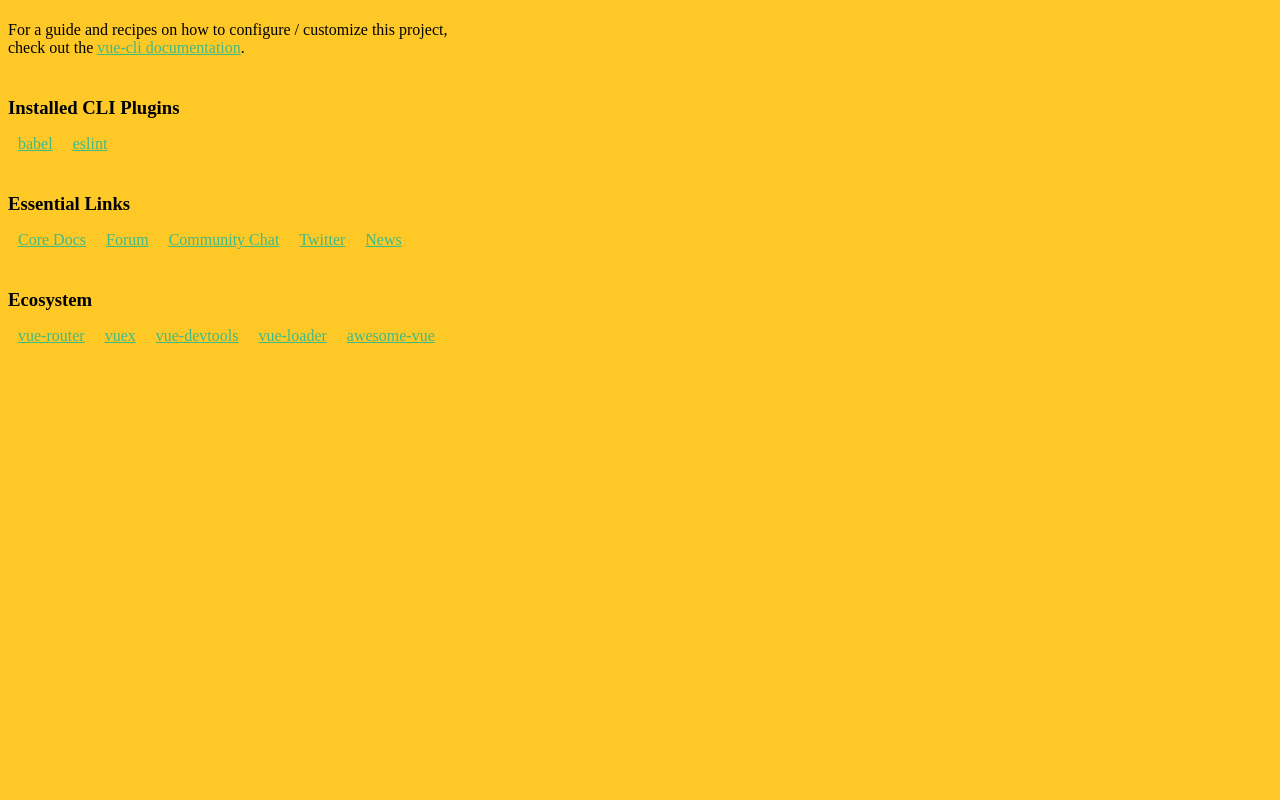
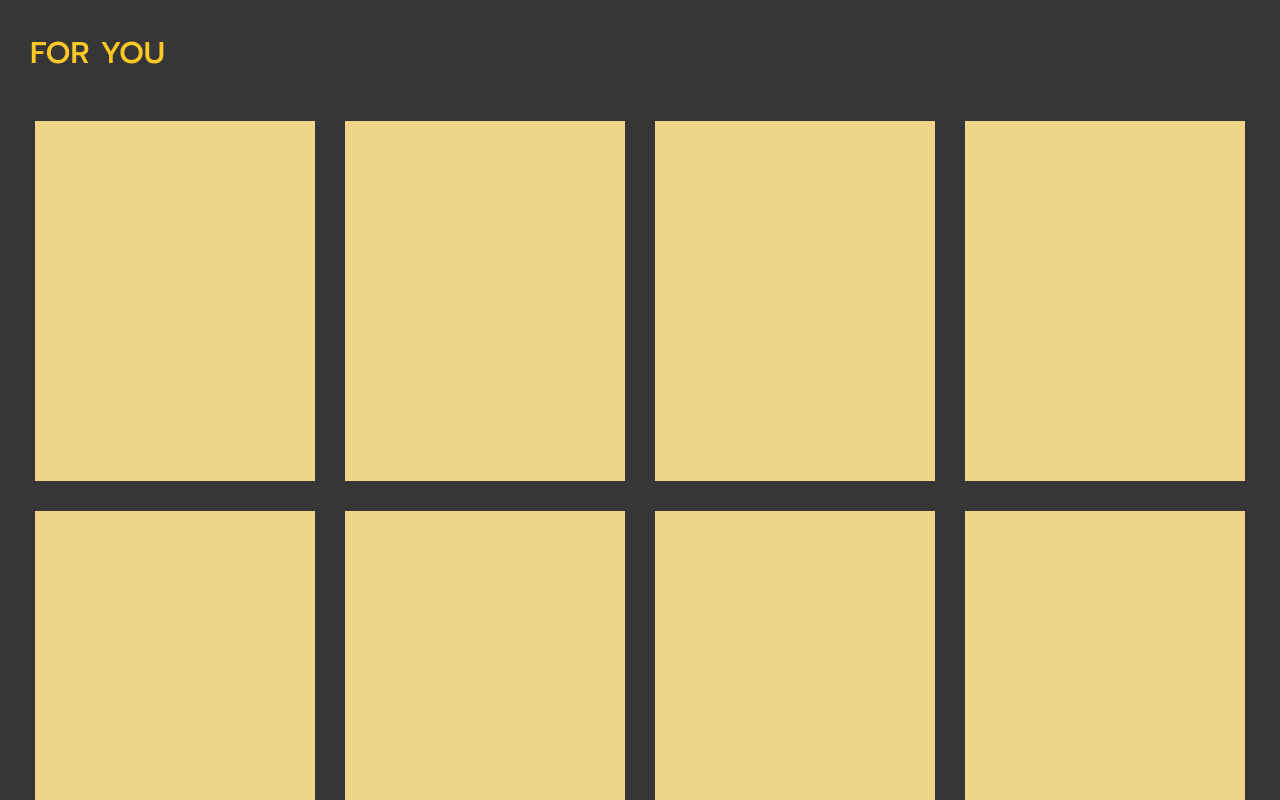
Before and after one commit to witwawit/mhub, a Vue app: page /#/ in a window 1280 px wide. Shown: the top 800 px of the page. Built offline with nearby package versions, Linux system fonts and the light colour scheme; the HTML template or start-up script is replaced by a standard one.

Commit message:
mhub update day1

```diff
--- a/src/assets/scss/main.scss
+++ b/src/assets/scss/main.scss
@@ -1,4 +1,13 @@
 @import "variables";
+@import url("https://fonts.googleapis.com/css2?family=Prompt:wght@200;400;500;600&display=swap");
+*{
+    margin: 0;
+    padding: 0;
+    box-sizing: border-box;
+    text-decoration: none;
+    // text-align: center;
+    font-family: 'prompt';
+}
 body {
     background: $primary-color;
 }
--- a/src/components/Home.vue
+++ b/src/components/Home.vue
@@ -1,18 +1,101 @@
 <template>
+  <div>
+    <!-- foryou -->
+    <section class="foryou">
+      <div class="max-width">
+        <div class="title">
+          <h3>FOR YOU</h3>
+        </div>
 
+        <div class="container">
+          <div class="block1"><a href=""></a></div>
+          <div class="block2"><a href=""></a></div>
+          <div class="block3"><a href=""></a></div>
+          <div class="block4"><a href=""></a></div>
+        </div>
+
+        <div class="container">
+          <div class="block1"><a href=""></a></div>
+          <div class="block2"><a href=""></a></div>
+          <div class="block3"><a href=""></a></div>
+          <div class="block4"><a href=""></a></div>
+        </div>
+      </div>
+    </section>
+
+    <!-- rating -->
+    <section class="rating">
+      <div class="max-width">
+        <div class="title">
+          <h3>RATING</h3>
+        </div>
+
+        <div class="list">
+					<a href="">TOP RATES</a>
+					<a href="">MOST RECENT</a>
+				</div>
+
+				<div class="list">
+					<a href="">MOST VIEW</a>
+					<a href="">MOST LIKE</a>
+				</div>
+			</div>
+    </section>
+  </div>
 </template>
 
 <script>
-import { defineComponent } from '@vue/composition-api'
-
-export default defineComponent({
-    setup() {
-
-    },
-})
+export default {
+  setup() {},
+};
 </script>
 
-
 <style scoped>
-
+section {
+  background: #363636;
+	padding-bottom: 40px;
+}
+.title {
+  padding: 30px;
+}
+h3 {
+  font-size: 30px;
+  color: #fec926;
+  font-weight: 500;
+}
+.container {
+  display: flex;
+  justify-content: center;
+  flex-wrap: wrap;
+}
+.block1,
+.block2,
+.block3,
+.block4 {
+  width: 280px;
+  height: 360px;
+  background: #eed589;
+  margin: 15px;
+  transition: 0.3s ease;
+}
+.block1:hover,
+.block2:hover,
+.block3:hover,
+.block4:hover {
+  cursor: pointer;
+  transform: scale(1.1);
+}
+.list {
+  display: flex;
+  justify-content: center;
+  flex-wrap: wrap;
+}
+.list a{
+	width: 35%;
+	height: 400px;
+	background: cornsilk;
+	margin: 20px;
+	text-align: center;
+	padding-top: 180px;
+}
 </style>
--- a/src/router/index.js
+++ b/src/router/index.js
@@ -1,11 +1,12 @@
 import Vue from 'vue'
 import VueRouter from 'vue-router'
-import HelloWorld from '@/components/HelloWorld'
+import Home from '@/components/Home'
+
 
 Vue.use(VueRouter)
 
 const routes = [
-	{ path: '/', component:  HelloWorld}
+	{ path: '/', component:  Home}
 ]
 
 const router = new VueRouter({
```
